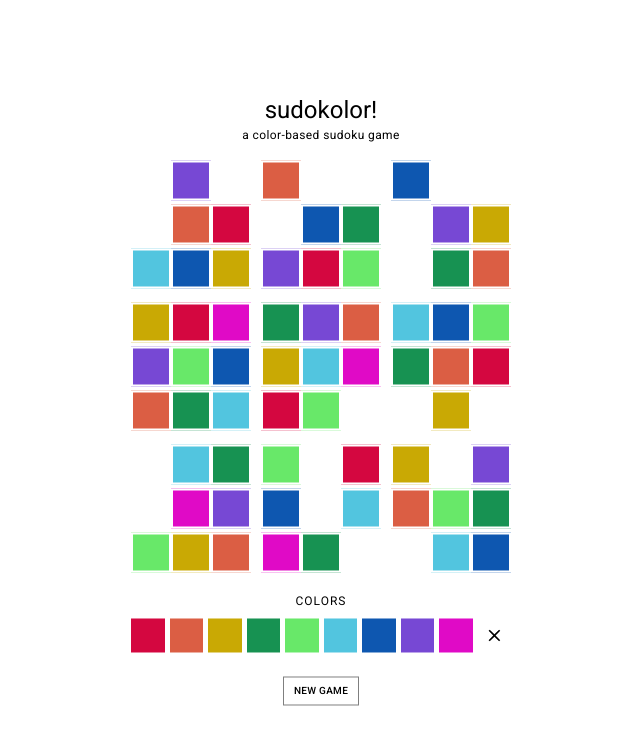
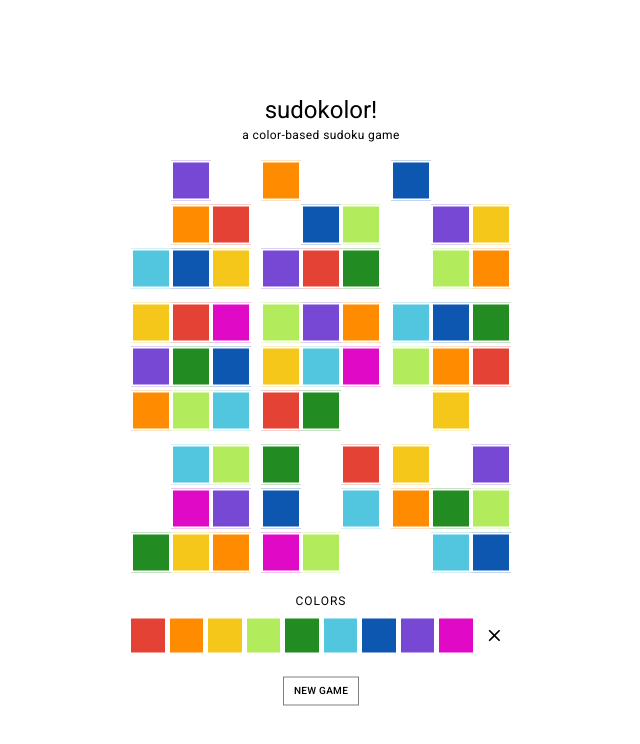
Before and after one commit to jackieleighh/sudokolor, a React (Create React App) app: page / in a window 1280 px wide. Shown: the top 744 px of the page, without its empty margins (319-959 px from the left). Built offline with nearby package versions, Linux system fonts and the light colour scheme.

Commit message:
better colors

```diff
--- a/src/App.tsx
+++ b/src/App.tsx
@@ -8,11 +8,11 @@ import ClearIcon from '@mui/icons-material/Clear';
 
 // TODO - add themes
 const COLOR_MAP = [
-  '#d40740',
-  '#db5e44',
-  '#c9a904',
-  '#179252',
-  '#68e869',
+  '#e34234',
+  '#ff8c00',
+  '#f5c71a',
+  '#b2ec5d',
+  '#228b22',
   '#52c5df',
   '#0e57b0',
   '#7748d4',
```
